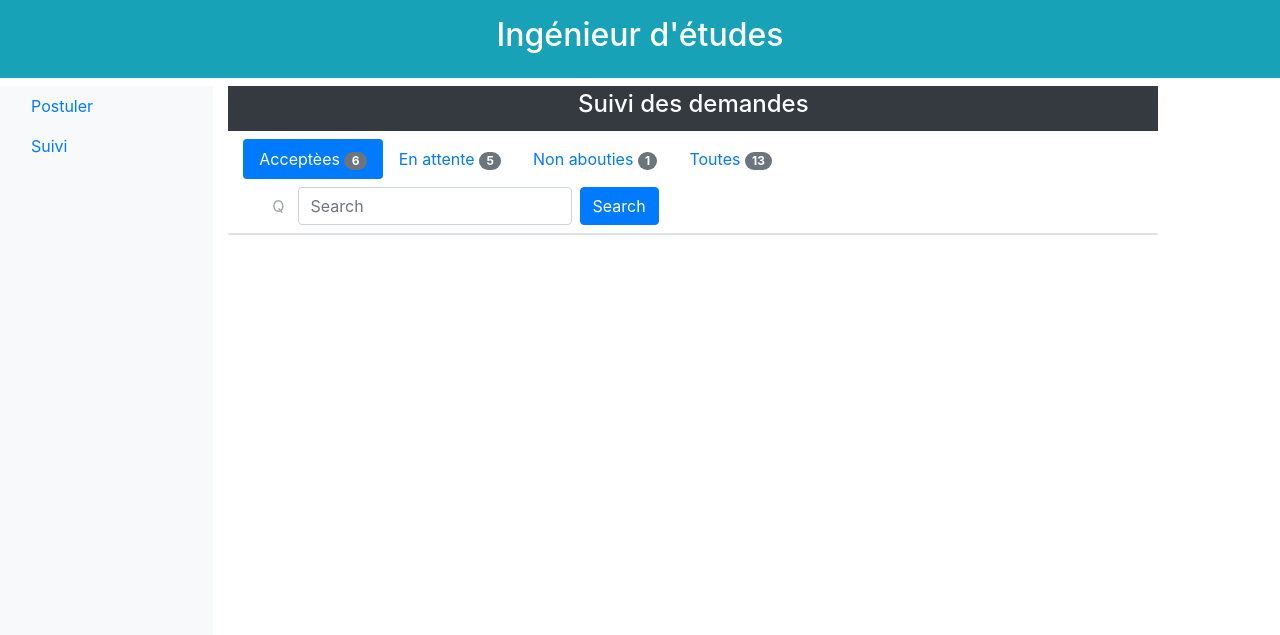
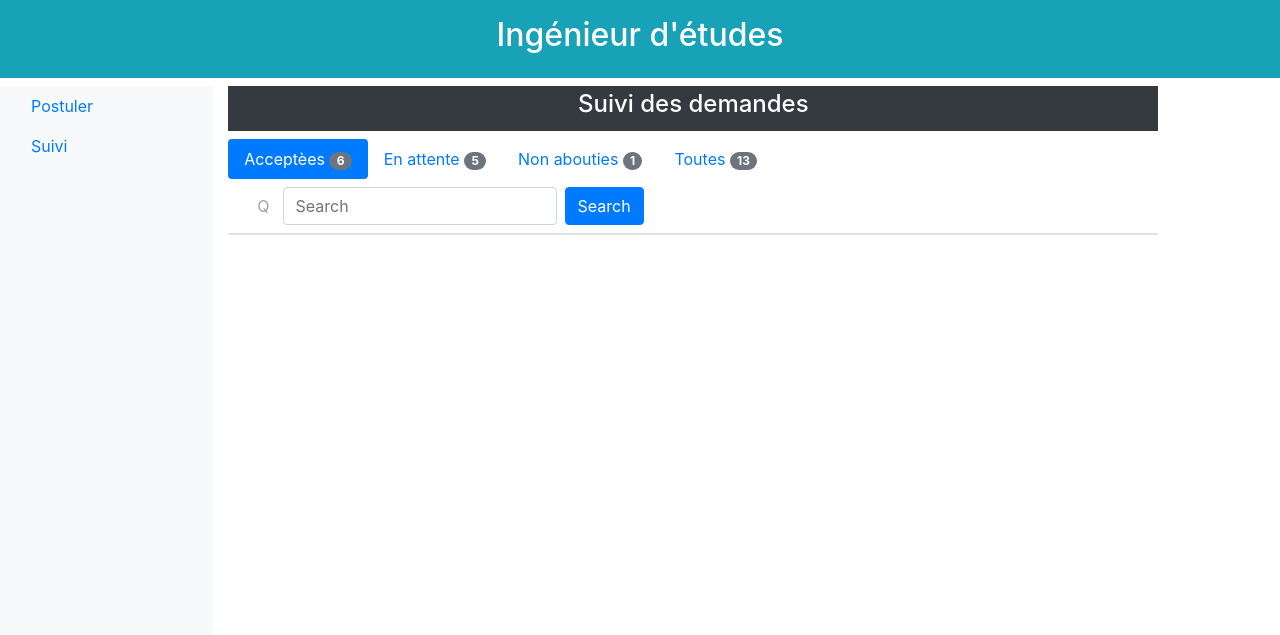
Before and after one commit to Toyem/SAR-Projet-Flask-2019, a Flask app: page /etude/suivi in a window 1280 px wide. Shown: the top 635 px of the page. Run offline with Flask 2, Linux system fonts and the light colour scheme; some libraries are stand-ins or nearby versions.

Commit message:
Ajustement html

```diff
--- a/templates/homepage_affaire_carriere.html.jinja2
+++ b/templates/homepage_affaire_carriere.html.jinja2
@@ -11,7 +11,6 @@
     </div>
 
     <div class="row">
-        <div class="col-sm-9">
         <div class="container">
             <nav class="navbar navbar-expand-sm bg navbar">
                 <form class="form-inline" action="/TODO.php">
@@ -20,7 +19,6 @@
                     <button class="btn btn-primary" type="submit">Search</button>
                 </form>
             </nav>
-            </div>
         </div>
     </div>
     <div class="container rounded border">
--- a/templates/homepage_affaire_mission.html.jinja2
+++ b/templates/homepage_affaire_mission.html.jinja2
@@ -11,7 +11,6 @@
     </div>
 
     <div class="row">
-        <div class="col-sm-9">
         <div class="container">
             <!-- Nav pills -->
             <ul class="nav nav-pills" role="tablist">
@@ -73,7 +72,6 @@
             </nav>
         </div>
     </div>
-    </div>
     <div class="container rounded border">
         <div class="input-group">
             <div class="input-group-prepend">
@@ -81,7 +79,8 @@
                     <input type="checkbox">
                 </div>
             </div>
-            <input type="text" class="form-control" placeholder="Mission Name" onclick="location.href='{{ url_for("edit_mission", mission="test") }}';">
+            <input type="text" class="form-control" placeholder="Mission Name"
+                   onclick="location.href='{{ url_for("edit_mission", mission="test") }}';">
         </div>
         {% block gridMission %}
         {% endblock %}
--- a/templates/homepage_etude_postuler.html.jinja2
+++ b/templates/homepage_etude_postuler.html.jinja2
@@ -9,7 +9,6 @@
         <h4>POSTULER &Agrave; DES MISSIONS</h4>
     </div>
     <div class="row">
-        <div class="col-sm-9">
         <div class="container">
             <!-- Nav pills -->
             <ul class="nav nav-pills" role="tablist">
@@ -43,7 +42,6 @@
             </nav>
         </div>
     </div>
-    </div>
     <div class="container rounded border">
         <div class="input-group">
             <div class="input-group-prepend">
--- a/templates/homepage_etude_suivi.html.jinja2
+++ b/templates/homepage_etude_suivi.html.jinja2
@@ -12,7 +12,6 @@
     </div>
 
     <div class="row">
-        <div class="col-sm-9">
         <div class="container">
             <!-- Nav pills -->
             <ul class="nav nav-pills" role="tablist">
@@ -52,7 +51,6 @@
             </nav>
         </div>
     </div>
-    </div>
     <div class="container rounded border">
         {% block gridMission %}
         {% endblock %}
```
Lines whose indentation alone changed are shown as unchanged.
